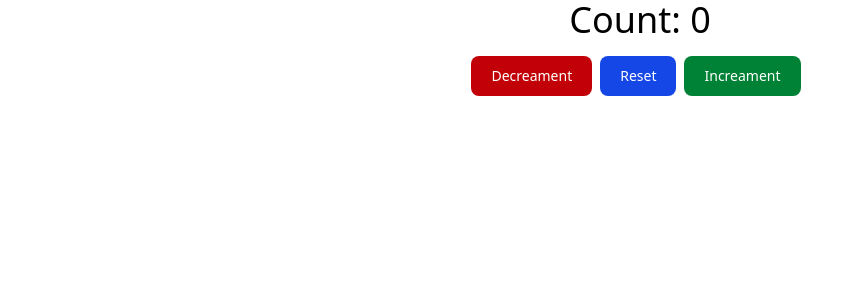
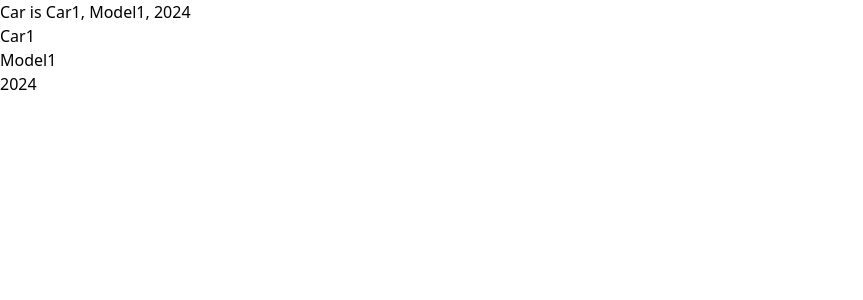
Before and after one commit to Dendup1234/React2_withtailwindcss, a React (Vite) app: page / in a window 1280 px wide. Shown: the top 300 px of the page, without its empty margins (0-863 px from the left). Built offline with nearby package versions, Linux system fonts and the light colour scheme.

Commit message:
Learned to update in the array

```diff
--- a/src/App.jsx
+++ b/src/App.jsx
@@ -10,6 +10,7 @@ import Component from "./Component";
 import Textfield from "./Textfield";
 import ColorPicker from "./ColorPicker";
 import Counter from "./Counter";
+import Car from "./Car";
 function App() {
   const fruits = [
     { id: 1, name: "Apple", cal: 23 },
@@ -27,7 +28,7 @@ function App() {
     { id: 5, name: "Apple", cal: 70 },
     { id: 6, name: "Banana", cal: 24 },
   ];
-  return <Counter></Counter>;
+  return <Car></Car>;
 }
 
 export default App;
--- /dev/null
+++ b/src/Car.jsx
@@ -0,0 +1,33 @@
+import { useState } from "react";
+
+function Car() {
+  const [car, setCar] = useState({ name: "Car1", model: "Model1", year: 2024 });
+
+  const onChangeName = (e) =>
+    setCar((prev) => ({ ...prev, name: e.target.value }));
+
+  const onChangeModel = (e) =>
+    setCar((prev) => ({ ...prev, model: e.target.value }));
+
+  const onChangeYear = (e) =>
+    setCar((prev) => ({ ...prev, year: Number(e.target.value) })); // cast to number
+
+  return (
+    <div>
+      <p>
+        Car is {car.name}, {car.model}, {car.year}
+      </p>
+
+      <input type="text" value={car.name} onChange={onChangeName} />
+      <br />
+
+      <input type="text" value={car.model} onChange={onChangeModel} />
+      <br />
+
+      <input type="number" value={car.year} onChange={onChangeYear} />
+      <br />
+    </div>
+  );
+}
+
+export default Car;
```
